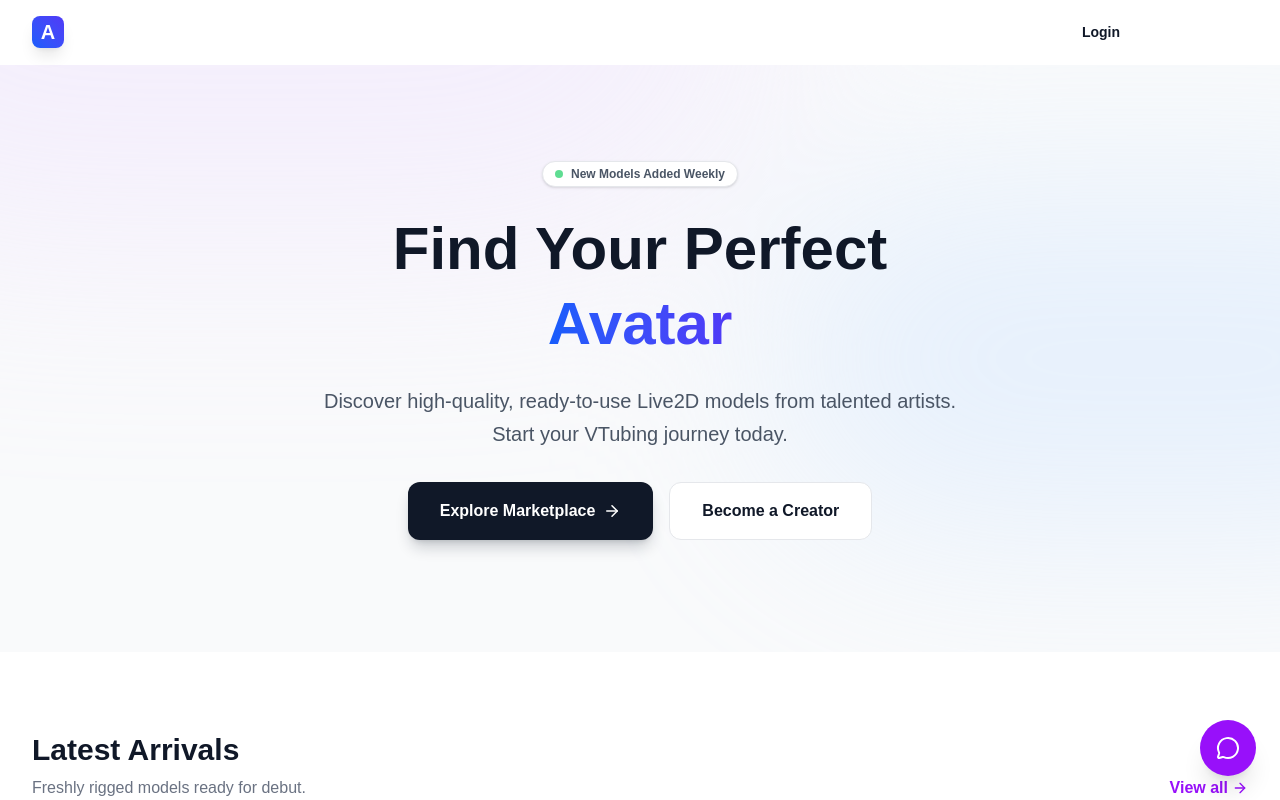
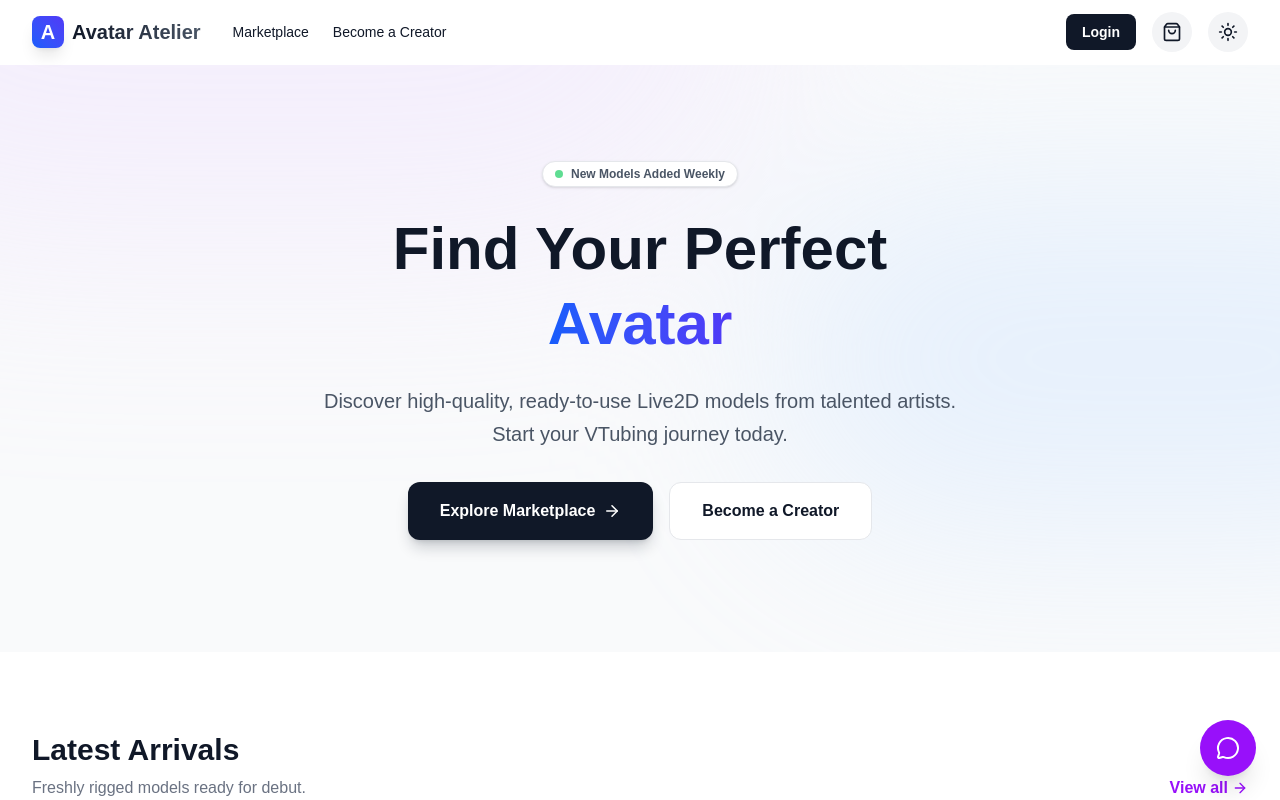
Before and after one commit to ayame1111/nizima-app, a Next.js app: page / in a window 1280 px wide. Shown: the top 800 px of the page. Built offline with nearby package versions, Linux system fonts and the light colour scheme; no server answers; the database is empty.

Commit message:
Update Navbar.tsx

```diff
--- a/src/components/Navbar.tsx
+++ b/src/components/Navbar.tsx
@@ -29,27 +29,23 @@ export default function Navbar({ session }: { session: any }) {
   // Only transparent on Home and Admin pages AND when at the top
   const isTransparent = !isScrolled && (isHomePage || isDarkPage);
 
-  // When scrolled OR on light pages, use dark text (unless in dark mode)
-  // When transparent (top of home/admin), use white text
-  // BUT: If isTransparent is true, we want white text because we assume a dark hero.
-  // If isTransparent is false, we want standard text (gray-900 in light, white in dark).
-  const textColorClass = isTransparent ? 'text-white' : 'text-gray-900 dark:text-white';
+  // Determine if we should force white text (only for dark admin pages when transparent)
+  // For Home page, we want adaptive text because the hero is light in light mode
+  const forceWhiteText = !isScrolled && isDarkPage;
 
-  // LOGO: If transparent, white. If not, Gradient (but gradient needs background clip).
-  // The issue might be that in light mode, if the gradient fails or text-transparent fails, it might default to something else?
-  // Or maybe the user is seeing the 'text-white' class applied when it shouldn't be.
+  const textColorClass = forceWhiteText ? 'text-white' : 'text-gray-900 dark:text-white';
 
-  const logoTextGradient = isTransparent
+  const logoTextGradient = forceWhiteText
     ? 'text-white'
     : 'text-gray-900 dark:text-white bg-clip-text text-transparent bg-gradient-to-r from-gray-900 to-gray-600 dark:from-white dark:to-gray-300';
 
-  const cartButtonClass = isTransparent
+  const cartButtonClass = forceWhiteText
     ? 'bg-white/10 text-white hover:bg-white/20 border border-white/20'
     : 'bg-gray-100 text-gray-900 hover:bg-gray-200 dark:bg-gray-800 dark:text-gray-300 dark:hover:bg-gray-700';
 
-  const menuButtonClass = isTransparent ? 'text-white' : 'text-gray-900 dark:text-white';
+  const menuButtonClass = forceWhiteText ? 'text-white' : 'text-gray-900 dark:text-white';
 
-  const loginButtonClass = isTransparent
+  const loginButtonClass = forceWhiteText
     ? 'text-gray-900 bg-white hover:bg-gray-100'
     : 'text-white bg-gray-900 hover:bg-gray-800 dark:bg-white dark:text-gray-900 dark:hover:bg-gray-200';
 
```
